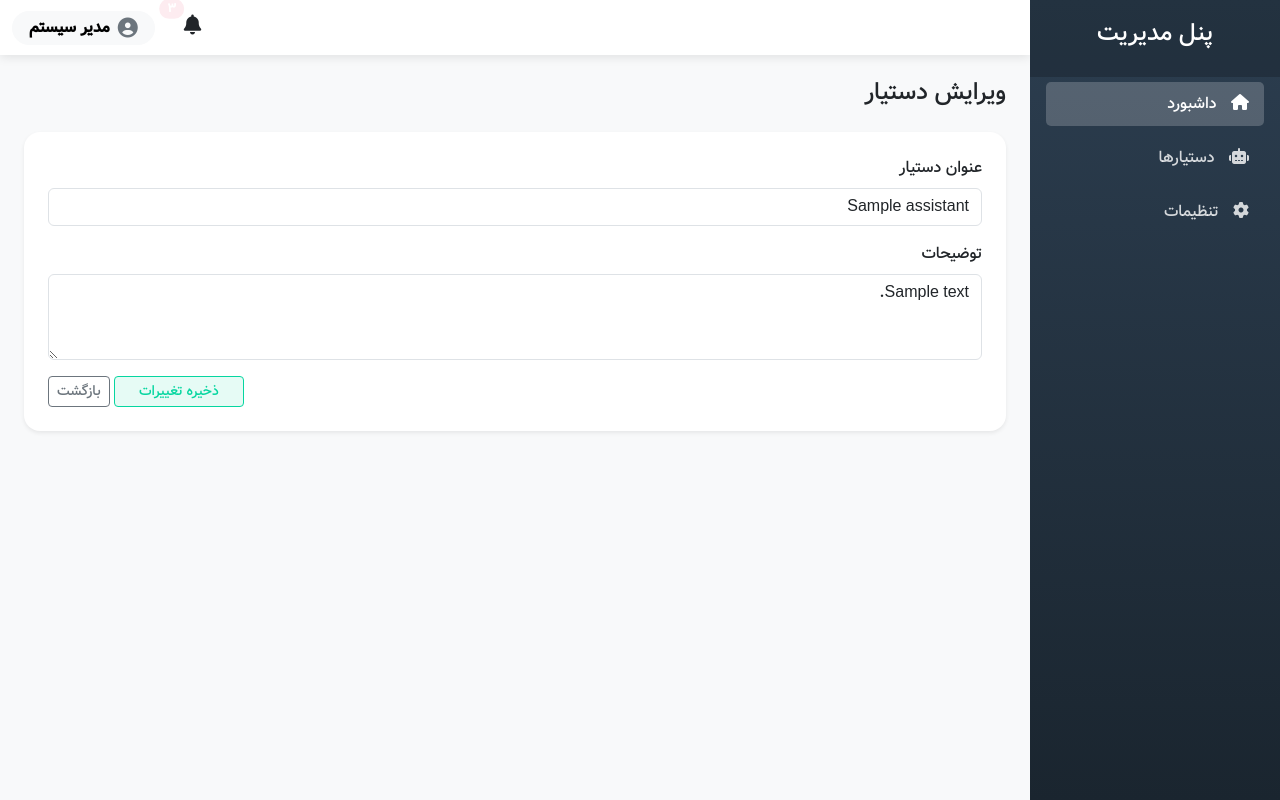
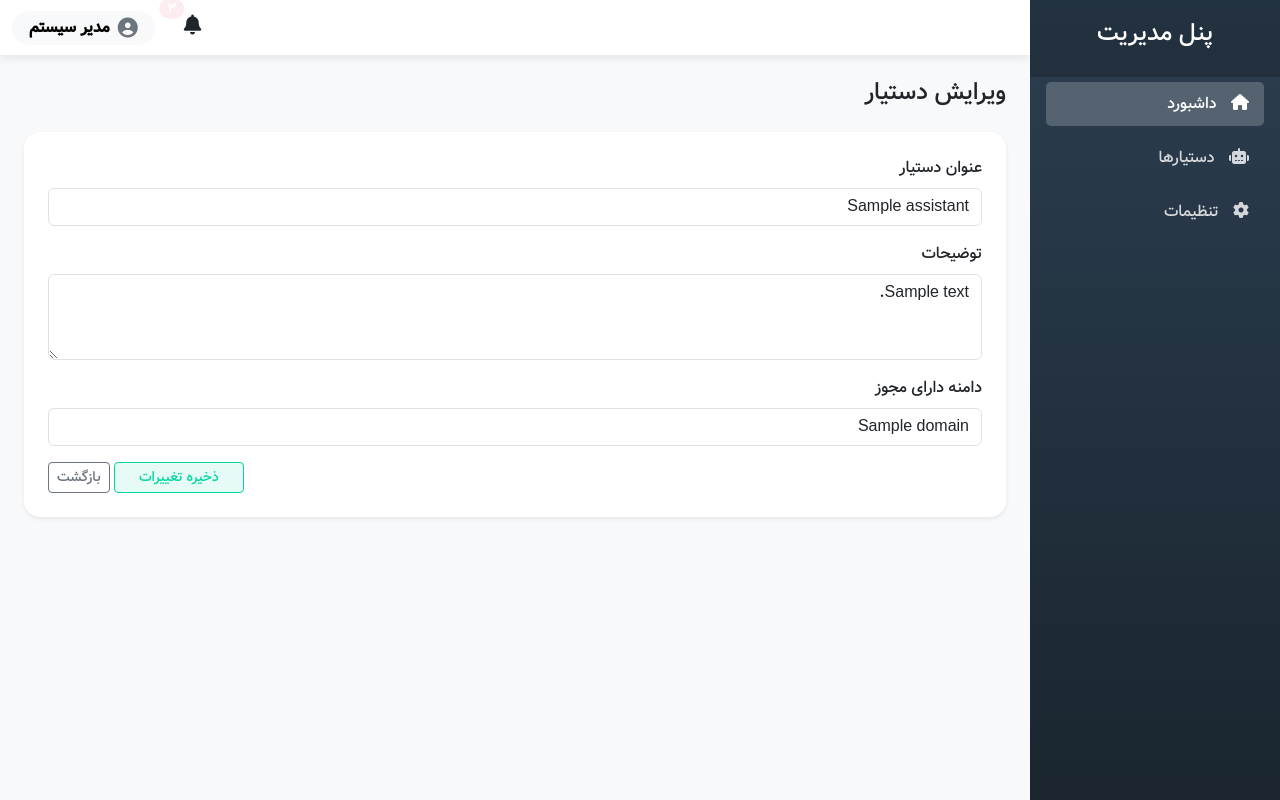
Before and after one commit to ehsanerfani98/virahoosh-develop, a FastAPI app: template templates/admin/assistant/edit.html in a window 1280 px wide. Run offline with FastAPI, Linux system fonts and the light colour scheme; the template is opened without the code that fills it: most values are stand-ins (such as "Sample title", 1, 10 or a date in 2020); parts of the project's set-up code (start-up, migrations or seed data) failed here and were passed over; some libraries are stand-ins or nearby versions; some web fonts are replaced.

```diff
--- a/templates/admin/assistant/edit.html
+++ b/templates/admin/assistant/edit.html
@@ -14,7 +14,14 @@
 
             <div class="mb-3">
                 <label for="description" class="form-label">توضیحات</label>
-                <textarea class="form-control" id="description" name="description" rows="3">{{ assistant.description }}</textarea>
+                <textarea class="form-control" id="description" name="description"
+                    rows="3">{{ assistant.description }}</textarea>
+            </div>
+
+            <div class="mb-3">
+                <label for="domain" class="form-label">دامنه دارای مجوز</label>
+                <input type="text" class="form-control" id="domain" name="domain" value="{{ assistant.domain }}" required
+                    placeholder="مثال : google.com">
             </div>
 
             <div class="text-end">
```
